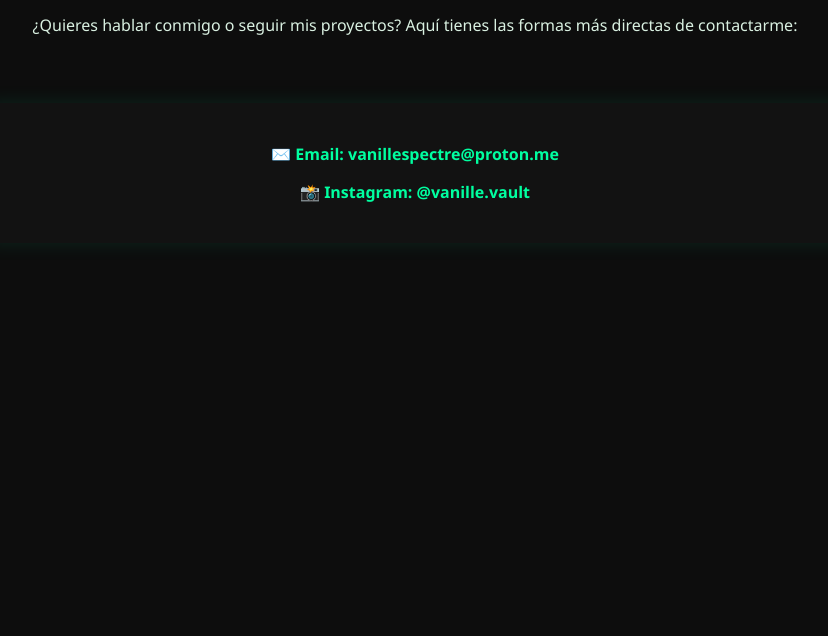
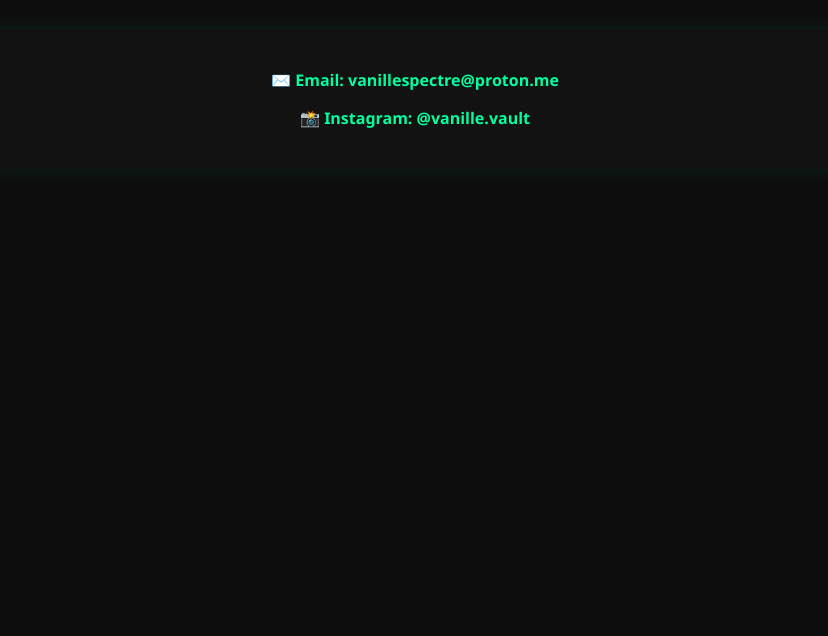
Before and after one commit to vanille-education/vanille-education.github.io, a plain HTML site: page contact.html in a window 1280 px wide. Shown: the part 164-800 px from the top of the page, without its empty margins (225-1053 px from the left). Drawn offline with Linux system fonts and the light colour scheme.

Commit message:
Actualizar contact.html

```diff
--- a/contact.html
+++ b/contact.html
@@ -68,8 +68,6 @@
   <div class="contact-hero">
     <h1>Contact Vanille</h1>
     <p>If you want to talk or follow my projects, here are the easiest ways to reach me:</p>
-    <p>¿Quieres hablar conmigo o seguir mis proyectos? Aquí tienes las formas más directas de contactarme:</p>
-  </div>
 
   <div class="contact-container">
     <a href="mailto:vanillespectre@proton.me">✉️ Email: vanillespectre@proton.me</a><br>
```
